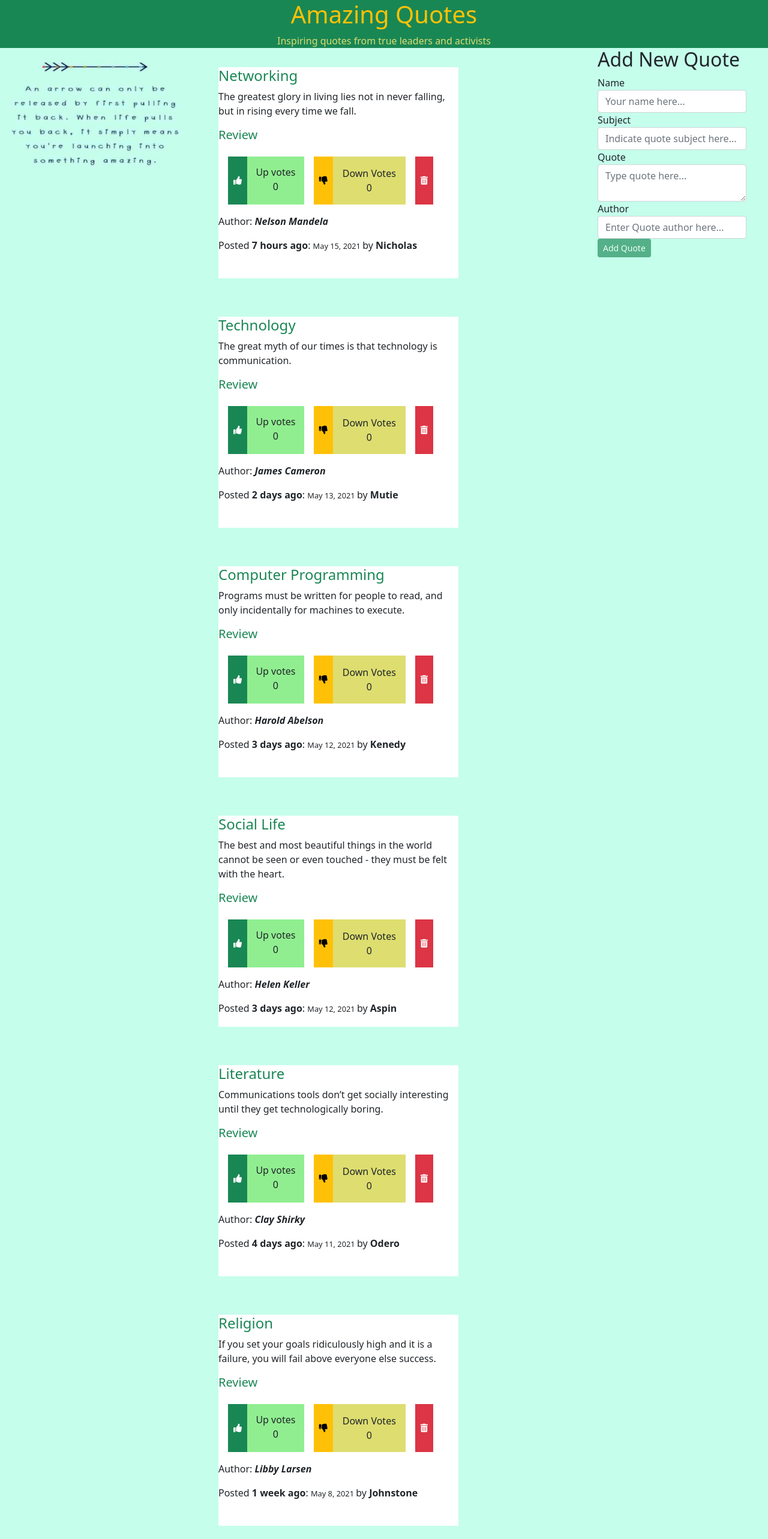
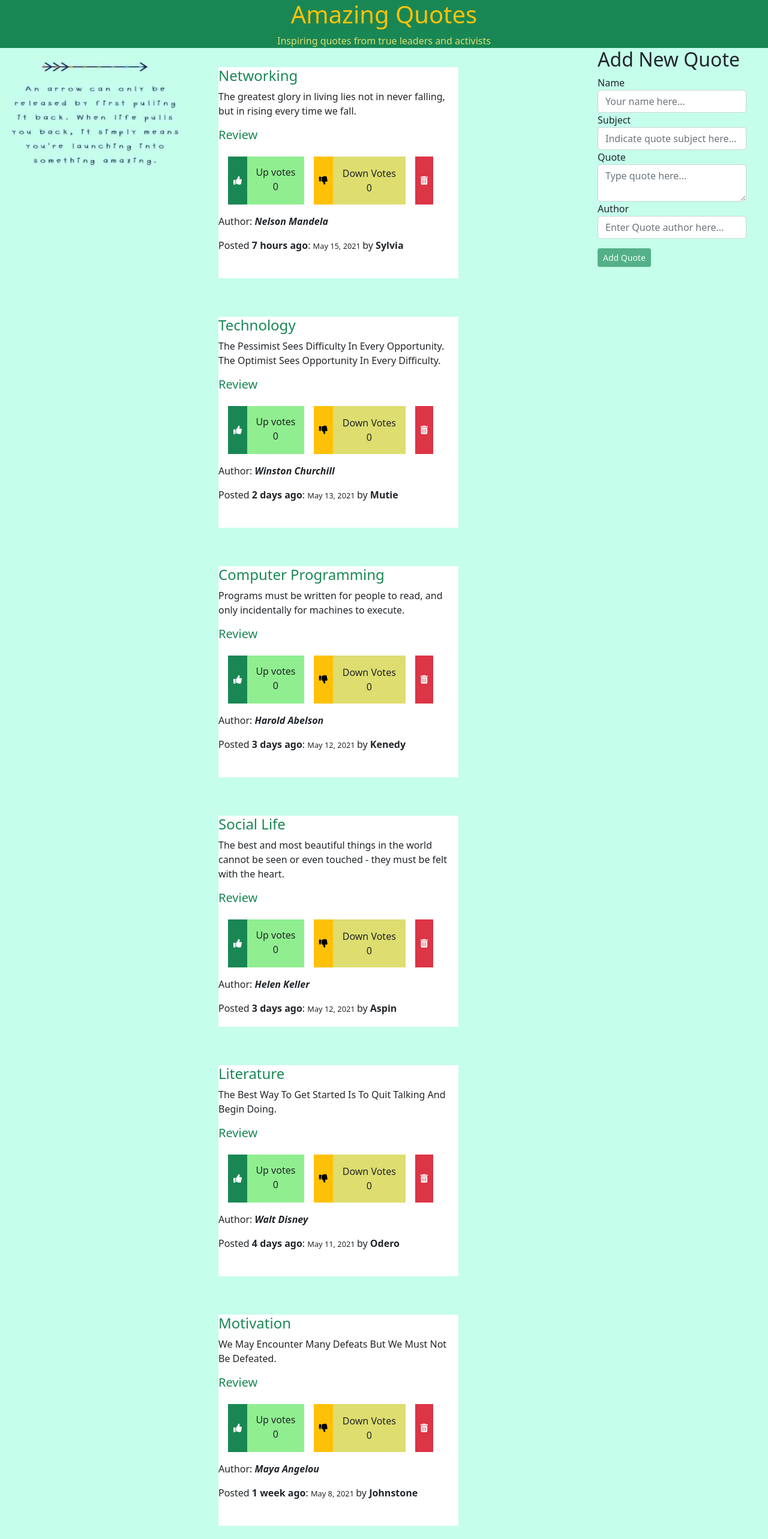
Before and after one commit to ngetichnicholas/Quotes-Rating, an Angular app: page / in a window 1280 px wide. Shown: the top 2566 px of the page at 60% size. Built offline with nearby package versions, Linux system fonts and the light colour scheme.

Commit message:
Add quotes landing page image

```diff
--- a/src/app/quote-form/quote-form.component.css
+++ b/src/app/quote-form/quote-form.component.css
@@ -0,0 +1,4 @@
+button {
+  margin-top:1rem;
+  margin-bottom: 1rem;
+}
--- a/src/app/quote/quote.component.ts
+++ b/src/app/quote/quote.component.ts
@@ -8,10 +8,10 @@ import { Quote } from '../quote';
 })
 export class QuoteComponent implements OnInit {
   quotes:Quote[] = [
-    new Quote (1,'Nicholas','Networking','The greatest glory in living lies not in never falling, but in rising every time we fall.','Nelson Mandela', new Date(2021,4,15),0,0),
-    new Quote (2,'Mutie','Technology','The great myth of our times is that technology is communication.','James Cameron',new Date(2021,4,13),0,0),
-    new Quote (3,'Johnstone','Religion','If you set your goals ridiculously high and it is a failure, you will fail above everyone else success.','Libby Larsen',new Date(2021,4,8),0,0),
-    new Quote (4,'Odero','Literature','Communications tools don’t get socially interesting until they get technologically boring.','Clay Shirky',new Date(2021,4,11),0,0),
+    new Quote (1,'Sylvia','Networking','The greatest glory in living lies not in never falling, but in rising every time we fall.','Nelson Mandela', new Date(2021,4,15),0,0),
+    new Quote (2,'Mutie','Technology','The Pessimist Sees Difficulty In Every Opportunity. The Optimist Sees Opportunity In Every Difficulty.','Winston Churchill',new Date(2021,4,13),0,0),
+    new Quote (3,'Johnstone','Motivation','We May Encounter Many Defeats But We Must Not Be Defeated.','Maya Angelou',new Date(2021,4,8),0,0),
+    new Quote (4,'Odero','Literature','The Best Way To Get Started Is To Quit Talking And Begin Doing.','Walt Disney',new Date(2021,4,11),0,0),
     new Quote (5,'Kenedy','Computer Programming','Programs must be written for people to read, and only incidentally for machines to execute.','Harold Abelson',new Date(2021,4,12),0,0),
     new Quote (6,'Aspin','Social Life','The best and most beautiful things in the world cannot be seen or even touched - they must be felt with the heart.','Helen Keller',new Date(2021,4,12),0,0)
   ];
```
Also changed, not shown: Quotes-image.png (added), 1 other file (tests, documents, lock files or other folders).
